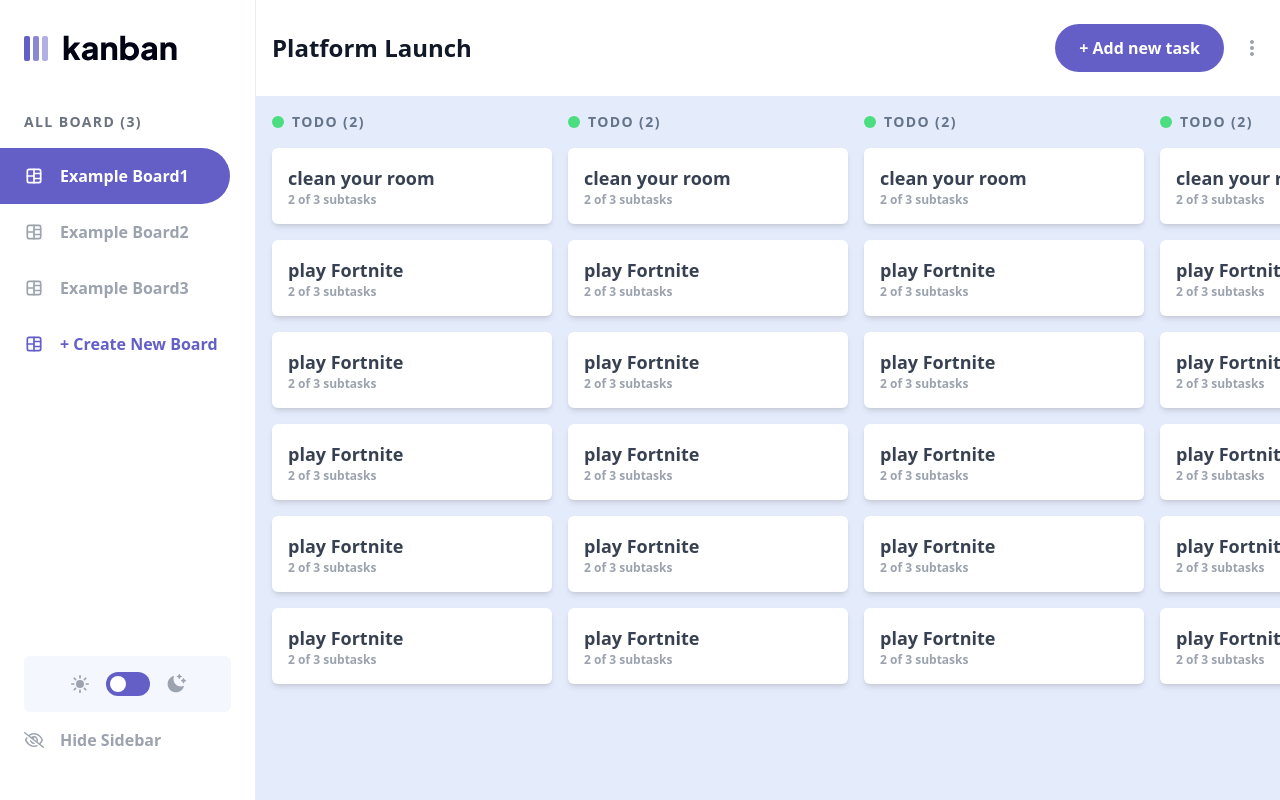
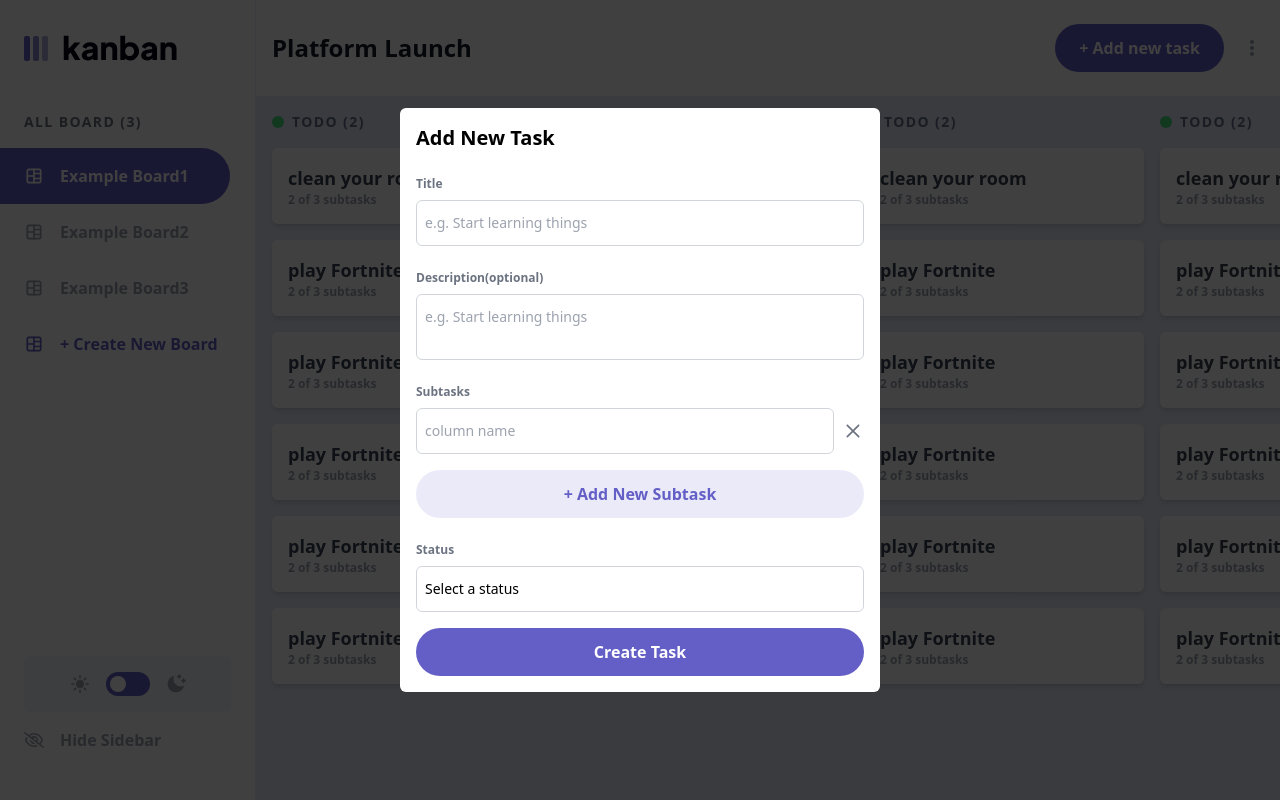
Before and after one commit to RajShringi/kanban, a React (Vite) app: page / in a window 1280 px wide. Both pictures are taken after a click on the button "+ Add new task". Built offline with nearby package versions, Linux system fonts and the light colour scheme.

Commit message:
feat: implement createTask modal

```diff
--- a/src/App.jsx
+++ b/src/App.jsx
@@ -4,6 +4,7 @@ import Header from "./Header";
 import { useEffect, useState } from "react";
 import CreateNewBoard from "./components/CreateNewBoard";
 import EditBoard from "./components/EditBoard";
+import CreateNewTask from "./components/CreateNewTask";
 
 function App() {
   const [headerHeight, setHeaderHeight] = useState(0);
@@ -33,6 +34,7 @@ function App() {
       </div>
       <CreateNewBoard />
       <EditBoard />
+      <CreateNewTask />
     </div>
   );
 }
--- a/src/Header.jsx
+++ b/src/Header.jsx
@@ -10,6 +10,11 @@ function Header() {
   const openHeaderTooltip = () => {
     dispatch(open({ tooltip: "header" }));
   };
+
+  const createTask = () => {
+    dispatch(open({ modal: "createTask" }));
+  };
+
   return (
     <div className="bg-white flex items-stretch header">
       <div className="flex-[20%] flex items-center max-w-[300px] px-6  border-r border-r-[#e4ebfa]">
@@ -18,7 +23,10 @@ function Header() {
       <div className="flex-[80%] flex justify-between items-center px-4 py-6">
         <h2 className="font-bold text-2xl">Platform Launch</h2>
         <div className="space-x-4 flex items-center relative">
-          <button className="bg-[#635fc7] hover:bg-[#635fc8c9] text-white px-6 py-3 rounded-full font-bold">
+          <button
+            className="bg-[#635fc7] hover:bg-[#635fc8c9] text-white px-6 py-3 rounded-full font-bold"
+            onClick={createTask}
+          >
             + Add new task
           </button>
           <button onClick={openHeaderTooltip}>
--- /dev/null
+++ b/src/components/CreateNewTask.jsx
@@ -0,0 +1,160 @@
+import React, { useEffect, useRef, useState } from "react";
+import ReactDom from "react-dom";
+import { RxCross2 } from "react-icons/rx";
+import { useDispatch, useSelector } from "react-redux";
+import { close } from "../slice/modalSlice";
+
+export default function CreateNewTask() {
+  const [subTasks, setSubTasks] = useState([""]);
+  const [status, setStatus] = useState(["todo", "doing", "completed"]);
+  const [currentStatus, setCurrentStatus] = useState("");
+  const [isListOpen, setIsListOpen] = useState(false);
+  const dispatch = useDispatch();
+  const { iscreateTaskModalVisible } = useSelector((state) => state.modal);
+  const ref = useRef(null);
+
+  useEffect(() => {
+    const handleClickOutside = (e) => {
+      if (ref.current && !ref.current.contains(e.target)) {
+        dispatch(close({ modal: "createTask" }));
+      }
+    };
+
+    if (iscreateTaskModalVisible) {
+      document.addEventListener("mousedown", handleClickOutside);
+    }
+    return () => {
+      document.removeEventListener("mousedown", handleClickOutside);
+    };
+  }, [iscreateTaskModalVisible, close]);
+
+  function handleSubTaskInput(e, index) {
+    setSubTasks((prev) => {
+      const newSubTasks = [...prev];
+      newSubTasks[index] = e.target.value;
+      return newSubTasks;
+    });
+  }
+
+  function deleteSubTask(index) {
+    setSubTasks(subTasks.filter((subTask, idx) => idx !== index));
+  }
+
+  function addNewSubTask(e) {
+    e.preventDefault();
+    setSubTasks([...subTasks, ""]);
+  }
+
+  function toggleList(e) {
+    e.preventDefault();
+    setIsListOpen(!isListOpen);
+  }
+
+  function selectStatus(status) {
+    setCurrentStatus(status);
+    setIsListOpen(false);
+  }
+
+  if (!iscreateTaskModalVisible) {
+    return null;
+  }
+
+  return ReactDom.createPortal(
+    <div className="absolute top-0 left-0 right-0 bottom-0 flex justify-center items-center bg-black/75">
+      <div ref={ref} className="bg-white p-4 rounded-md max-w-[480px] w-full">
+        <h3 className="text-xl font-semibold mb-6">Add New Task</h3>
+        <form>
+          <div className="mb-6">
+            <label className="block text-gray-500 text-xs font-bold mb-2">
+              Title
+            </label>
+            <input
+              className="block w-full px-2 py-3 border border-gray-300 rounded-md text-sm outline-none"
+              type="text"
+              placeholder="e.g. Start learning things"
+            />
+          </div>
+
+          <div className="mb-6">
+            <label className="block text-gray-500 text-xs font-bold mb-2">
+              Description(optional)
+            </label>
+            <textarea
+              className="block w-full px-2 py-3 border border-gray-300 rounded-md text-sm outline-none resize-none"
+              placeholder="e.g. Start learning things"
+            ></textarea>
+          </div>
+
+          <div className="mb-6">
+            <label className="block text-gray-500 text-xs font-bold mb-2">
+              Subtasks
+            </label>
+            <div className="flex flex-col gap-4">
+              {/* repeat this for column */}
+              <div className="flex flex-col gap-4 max-h-[150px] overflow-auto">
+                {subTasks.map((subTask, index) => {
+                  return (
+                    <div
+                      key={index}
+                      className="flex items-center justify-between gap-2"
+                    >
+                      <input
+                        className="block px-2 py-3 border border-gray-300 rounded-md w-[95%] outline-none text-sm"
+                        type="text"
+                        placeholder="column name"
+                        value={subTask}
+                        onChange={(e) => handleSubTaskInput(e, index)}
+                      />
+                      <RxCross2
+                        onClick={() => deleteSubTask(index)}
+                        className="text-3xl w-[5%]  text-gray-500 cursor-pointer"
+                      />
+                    </div>
+                  );
+                })}
+              </div>
+              <button
+                onClick={addNewSubTask}
+                className="block bg-[#625fc721] hover:bg-[#625fc70a] px-2 py-3 rounded-full text-[#635fc7] font-bold"
+              >
+                + Add New Subtask
+              </button>
+            </div>
+          </div>
+
+          <div className="relative">
+            <label className="block text-gray-500 text-xs font-bold mb-2">
+              Status
+            </label>
+            <button
+              className="block px-2 py-3 border border-gray-300 rounded-md w-full text-left text-sm"
+              onClick={toggleList}
+            >
+              {currentStatus === "" ? "Select a status" : currentStatus}
+            </button>
+            {isListOpen && (
+              <ul className="absolute top-20 bg-white left-0 right-0 shadow-md rounded-md p-2">
+                {status.map((sta, index) => {
+                  return (
+                    <li
+                      onClick={() => selectStatus(sta)}
+                      key={index}
+                      className="text-gray-400 hover:text-gray-800 cursor-pointer text-sm py-1"
+                    >
+                      {sta}
+                    </li>
+                  );
+                })}
+              </ul>
+            )}
+          </div>
+
+          <button className="block mt-4 w-full bg-[#635fc7] hover:bg-[#635fc8c9] text-white px-6 py-3 rounded-full font-bold">
+            Create Task
+          </button>
+        </form>
+      </div>
+    </div>,
+    document.getElementById("portal")
+  );
+}
```
